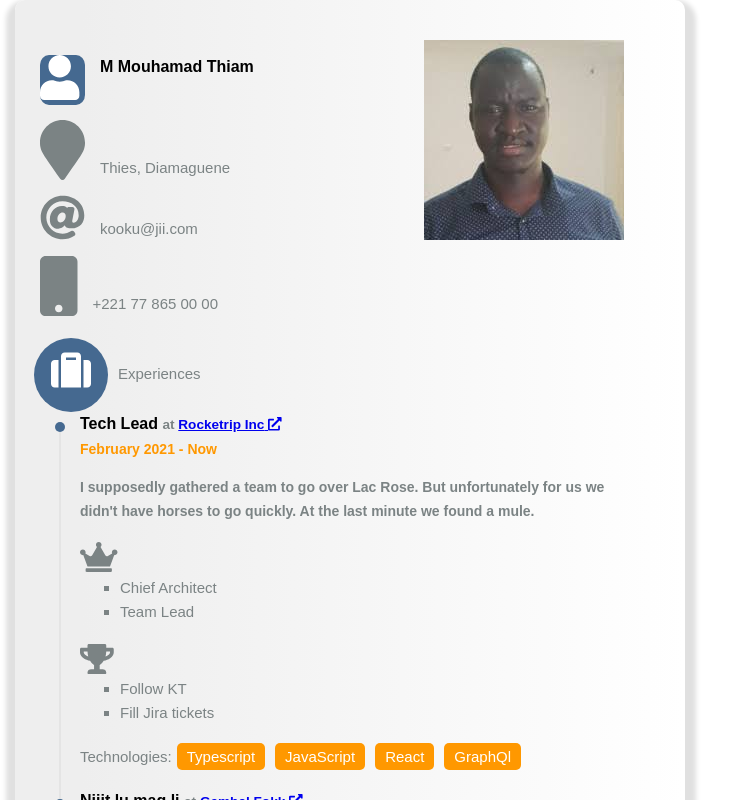
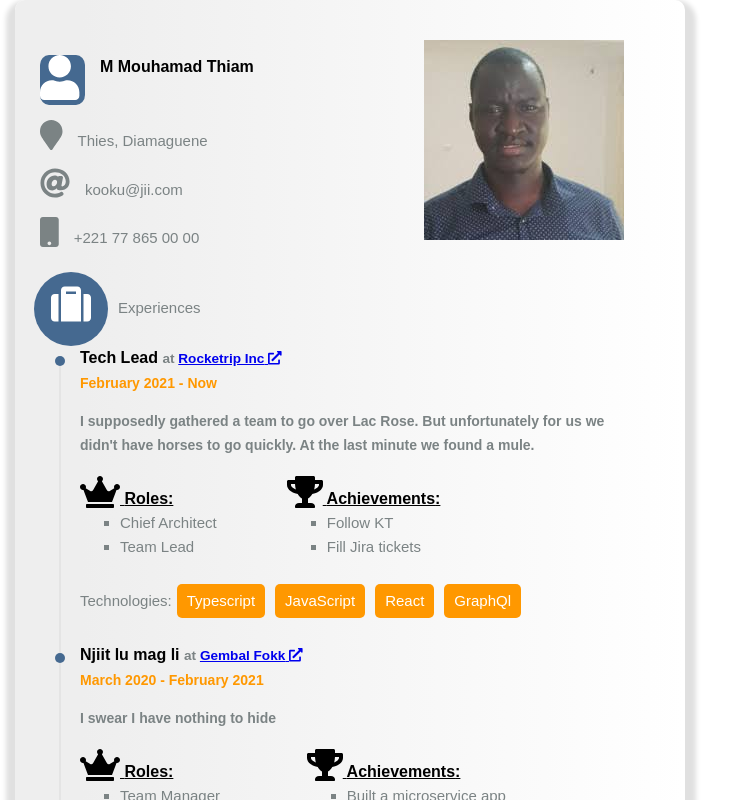
Before and after one commit to dkgndianko/resume-generator, a React (Create React App) app: page / in a window 1280 px wide. Shown: the top 800 px of the page, without its empty margins (0-755 px from the left). Built offline with nearby package versions, Linux system fonts and the light colour scheme.

Commit message:
fixing layout

```diff
--- a/src/components/CvBasicInformation/CvBasicInformation.tsx
+++ b/src/components/CvBasicInformation/CvBasicInformation.tsx
@@ -16,19 +16,19 @@ export function BasicInformation ( {firstName, lastName, civility, address, cont
                 <span className="landgate name">{civility} {firstName} {lastName}</span>
             </div>
             <div className="address">
-                <FontAwesomeIcon icon="map-marker" size="4x" className="seagate" />
+                <FontAwesomeIcon icon="map-marker" size="2x" className="seagate" />
                 <span className="landgate">{address}</span>
             </div>
             {emails.map((email, i) =>
                 <div className="email" key={`e${i}`} >
-                    <FontAwesomeIcon icon="at" size="3x" className="seagate" />
+                    <FontAwesomeIcon icon="at" size="2x" className="seagate" />
                     <span className="landgate">{email}</span>
                 </div>
             )}
 
             {phones.map((phone, i) =>
                 <div className="phone" key={`p${i}`} >
-                    <FontAwesomeIcon icon="mobile" size="4x" className="seagate" />
+                    <FontAwesomeIcon icon="mobile" size="2x" className="seagate" />
                     <span className="landgate">{phone}</span>
                 </div>
             )}
--- a/src/components/CvEntry/CvEntry.css
+++ b/src/components/CvEntry/CvEntry.css
@@ -75,6 +75,7 @@
     padding: 5px 10px;
     margin: 5px;
     border-radius: 5px;
+    display: inline-block;
 }
 
 .entry:after {
@@ -87,6 +88,20 @@
     background-color: #e4e4e4;
 }
 
+.sub-entry {
+    font-size: 16px;
+    font-weight: 700;
+    color: #000;
+    text-decoration: underline;
+}
+
 .entry-roles, .entry-achievements, .entry-technologies {
     padding-bottom: 20px;
 }
+
+.entry-roles, .entry-achievements {
+    display: inline-grid;
+}
+.entry-achievements {
+    padding-left: 70px;
+}
--- a/src/components/CvEntry/CvEntry.tsx
+++ b/src/components/CvEntry/CvEntry.tsx
@@ -1,7 +1,16 @@
-import { FontAwesomeIcon } from '@fortawesome/react-fontawesome'
+import { FontAwesomeIcon, FontAwesomeIconProps } from '@fortawesome/react-fontawesome'
 import { ICvEntry } from "../../types/cpTypes";
 import  "./CvEntry.css";
 import {formatDate} from '../../utilities/dateUtils';
+
+function SubEntry({faProps, name}: {faProps: FontAwesomeIconProps, name: string}) {
+    return (
+        <span className='sub-entry'>
+            <FontAwesomeIcon {...faProps} />
+            {" "} {name}:
+        </span>
+    );
+}
 
 export function Entry ({entry}: {entry: ICvEntry}) {
     return <div className="entry">
@@ -20,8 +29,7 @@ export function Entry ({entry}: {entry: ICvEntry}) {
         <div className="entry-summary"><p><strong>{entry.summary}</strong></p></div>
         { entry.roles.length > 0 && (
             <div className="entry-roles">
-                {/* Roles: */}
-                <FontAwesomeIcon icon="crown" size="2x" />
+                <SubEntry faProps={{icon: 'crown', size: '2x'}} name="Roles" />
                 <ul>
                     {entry.roles.map((role, i) => (
                         <li key={i} className="entry-role">{role}</li>
@@ -32,8 +40,7 @@ export function Entry ({entry}: {entry: ICvEntry}) {
 
         { entry.achievements.length > 0 && (
             <div className="entry-achievements">
-                {/* Achievements: */}
-                <FontAwesomeIcon icon="trophy" size="2x" />
+                <SubEntry faProps={{icon: 'trophy', size: '2x'}} name="Achievements" />
                 <ul>
                     {entry.achievements.map((achievement, i) => (
                         <li key={i} className="entry-achievement">{achievement}</li>
```
